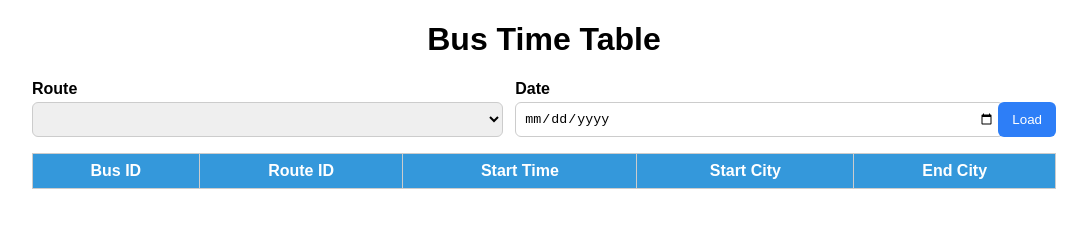
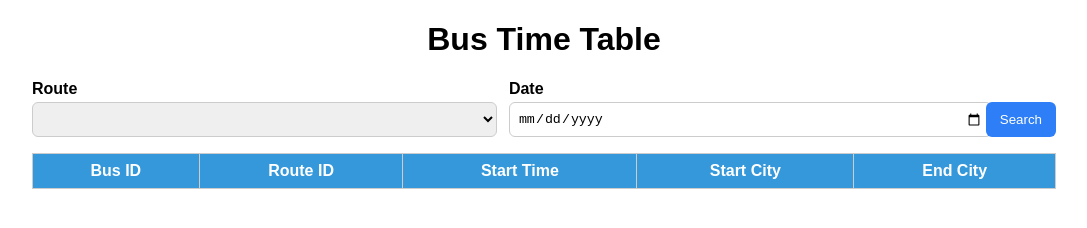
Before and after one commit to senurabhawantha/ntc-bus-tracking-api, a website: page public/schedule.html in a window 1280 px wide. Shown: the whole page, without its empty margins (96-1183 px from the left). Drawn offline with Linux system fonts and the light colour scheme; no server answers.

Commit message:
Update schedule.html

```diff
--- a/public/schedule.html
+++ b/public/schedule.html
@@ -40,7 +40,7 @@
       <input id="dateInput" type="date" />
     </div>
     <div>
-      <button id="loadBtn">Load</button>
+      <button id="loadBtn">Search</button>
     </div>
   </div>
 
```
